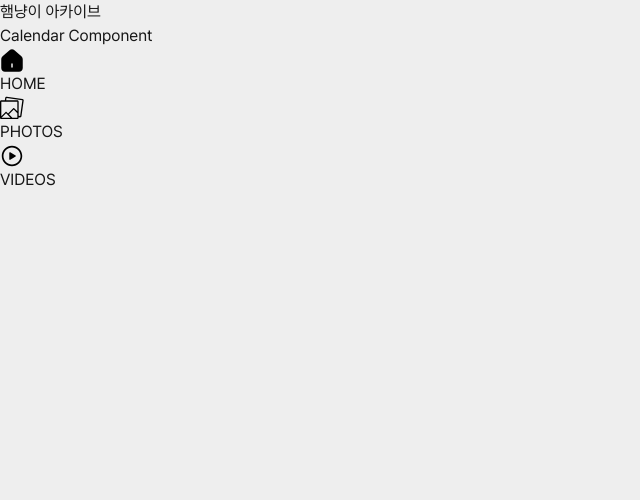
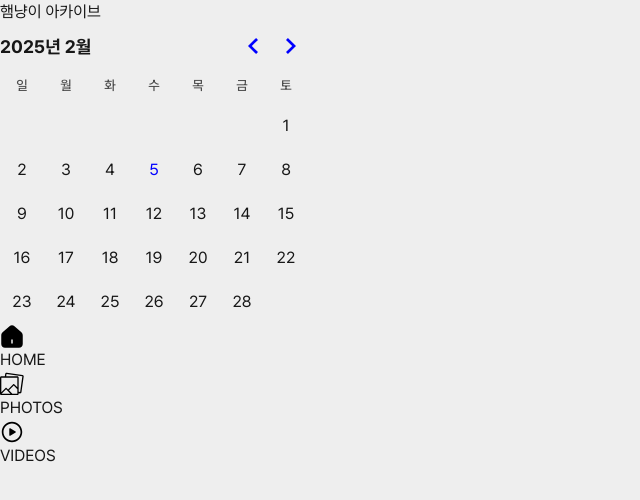
Before and after one commit to GEUNNN/shb-archive, a Next.js app: page / in a window 1280 px wide. Shown: the top 500 px of the page, without its empty margins (0-640 px from the left). Built offline with nearby package versions, Linux system fonts and the light colour scheme.

Commit message:
[SHBA-17] feat: add calendar, fix layout

```diff
--- a/src/app/components/Header.tsx
+++ b/src/app/components/Header.tsx
@@ -2,7 +2,7 @@ import React, { FC } from "react";
 
 const Header: FC = () => {
   return (
-    <header className="sticky top-[10px] m-auto">
+    <header className="flex justify-center items-center top-[10px] m-auto h-[55px]">
       <p className="text-center font-bold">햄냥이 아카이브</p>
     </header>
   );
--- a/src/app/home/components/calendar.tsx
+++ b/src/app/home/components/calendar.tsx
@@ -1,10 +1,15 @@
+"use client";
+
 import React, { FC } from "react";
+import { DayPicker } from "react-day-picker";
+import { ko } from "react-day-picker/locale";
+import "react-day-picker/style.css";
 
 const Calendar: FC = () => {
   console.log("calendar");
   return (
-    <div>
-      <div>Calendar Component</div>
+    <div className="flex p-4 justify-center items-center py-4">
+      <DayPicker locale={ko} />
     </div>
   );
 };
--- a/src/app/layout.tsx
+++ b/src/app/layout.tsx
@@ -12,8 +12,8 @@ const pretendard = localFont({
 });
 
 export const metadata: Metadata = {
-  title: "Create Next App",
-  description: "Generated by create next app",
+  title: "햄냥이 아카이브",
+  description: "햄냥이와 함께 차곡차곡",
 };
 
 export default function RootLayout({
@@ -26,11 +26,11 @@ export default function RootLayout({
       <body
         className={`${pretendard.className} antialiased min-h-screen flex justify-center items-center`}
       >
-        <main className="relative w-[375px] min-h-screen bg-white shadow-lg overflow-hidden">
+        <div className="relative w-[375px] min-h-screen bg-white shadow-lg overflow-hidden">
           <Header />
-          {children}
+          <main className="">{children}</main>
           <Footer />
-        </main>
+        </div>
       </body>
     </html>
   );
```
